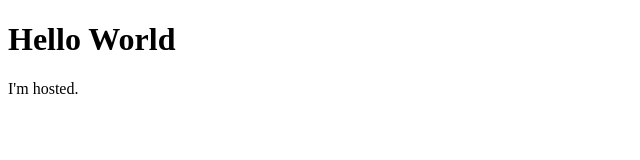
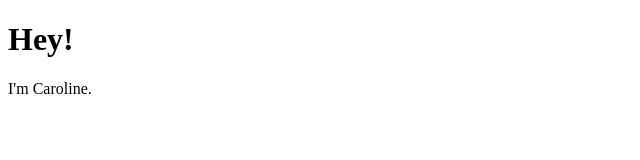
Before and after one commit to caramck/caramck.github.io, a plain HTML site: page index.html in a window 1280 px wide. Shown: the whole page, without its empty margins (0-640 px from the left). Drawn offline with Linux system fonts and the light colour scheme.

Commit message:
Update index.html

```diff
--- a/index.html
+++ b/index.html
@@ -1,7 +1,7 @@
 <!DOCTYPE html>
 <html>
 <body>
-<h1>Hello World</h1>
-<p>I'm hosted.</p>
+<h1>Hey!</h1>
+<p>I'm Caroline.</p>
 </body>
 </html>
```
